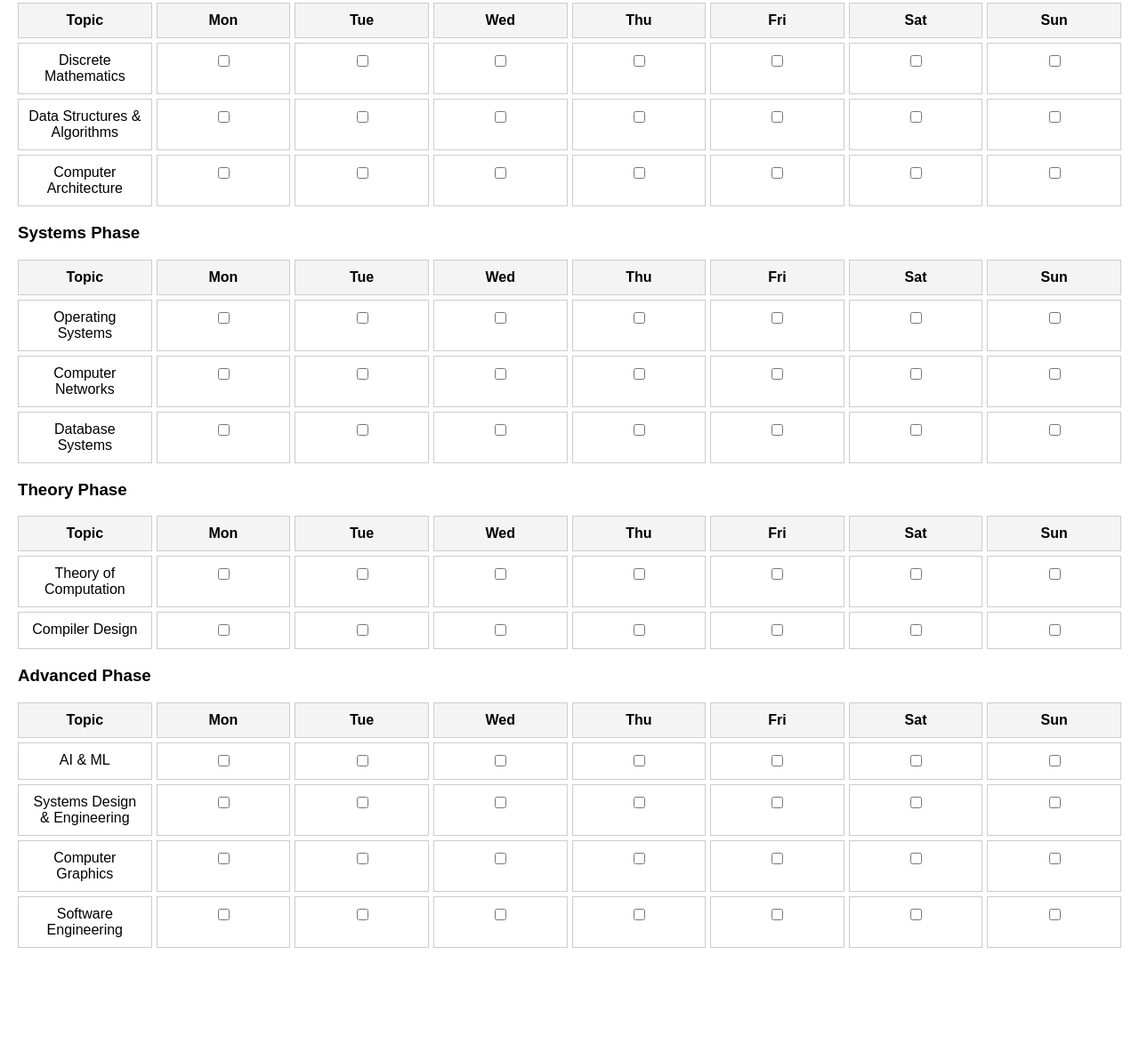
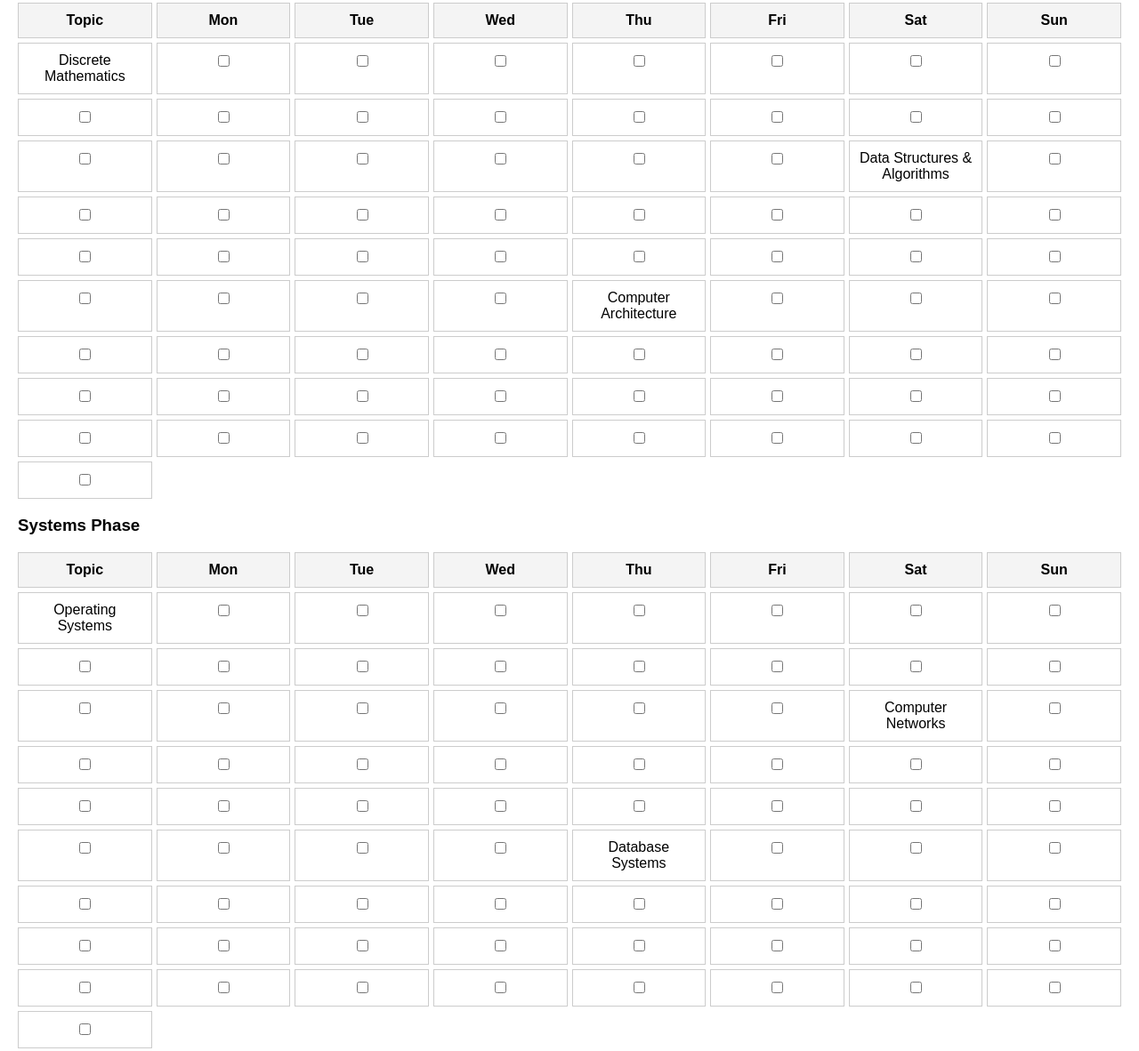
Before and after one commit to squirelboy360/cs, a plain HTML site: page tracker.html in a window 1280 px wide. Shown: the part 144-1326 px from the top of the page at 89% size. Before the commit the page ends 1230 px from the top, so only its background shows below. Drawn offline with Linux system fonts and the light colour scheme.

Commit message:
Update tracker.html

```diff
--- a/tracker.html
+++ b/tracker.html
@@ -27,10 +27,26 @@
             const progressBar = document.getElementById("progress");
 
             const curriculum = [
-                { phase: "Foundation Phase", weeks: 3, topics: ["Discrete Mathematics", "Data Structures & Algorithms", "Computer Architecture"] },
-                { phase: "Systems Phase", weeks: 3, topics: ["Operating Systems", "Computer Networks", "Database Systems"] },
-                { phase: "Theory Phase", weeks: 4, topics: ["Theory of Computation", "Compiler Design"] },
-                { phase: "Advanced Phase", weeks: 6, topics: ["AI & ML", "Systems Design & Engineering", "Computer Graphics", "Software Engineering"] }
+                { phase: "Foundation Phase", weeks: 10, topics: [
+                    { name: "Discrete Mathematics", weeks: 3 },
+                    { name: "Data Structures & Algorithms", weeks: 3 },
+                    { name: "Computer Architecture", weeks: 4 }
+                ]},
+                { phase: "Systems Phase", weeks: 10, topics: [
+                    { name: "Operating Systems", weeks: 3 },
+                    { name: "Computer Networks", weeks: 3 },
+                    { name: "Database Systems", weeks: 4 }
+                ]},
+                { phase: "Theory Phase", weeks: 8, topics: [
+                    { name: "Theory of Computation", weeks: 4 },
+                    { name: "Compiler Design", weeks: 4 }
+                ]},
+                { phase: "Advanced Phase", weeks: 12, topics: [
+                    { name: "Artificial Intelligence & Machine Learning", weeks: 6 },
+                    { name: "Systems Design & Engineering", weeks: 6 },
+                    { name: "Computer Graphics", weeks: 4 },
+                    { name: "Software Engineering", weeks: 4 }
+                ]}
             ];
 
             let progress = JSON.parse(localStorage.getItem("progress")) || {};
@@ -55,16 +71,18 @@
                     section.topics.forEach((topic, topicIndex) => {
                         const topicCell = document.createElement("div");
                         topicCell.classList.add("day");
-                        topicCell.textContent = topic;
+                        topicCell.textContent = topic.name;
                         table.appendChild(topicCell);
 
+                        // Add rows for each week based on the "weeks" field for each topic
+                        for (let week = 0; week < topic.weeks; week++) {
                             for (let day = 0; day < 7; day++) {
                                 const cell = document.createElement("div");
                                 cell.classList.add("day");
 
                                 const checkbox = document.createElement("input");
                                 checkbox.type = "checkbox";
-                            const key = `${phaseIndex}-${topicIndex}-${day}`;
+                                const key = `${phaseIndex}-${topicIndex}-${week}-${day}`;
                                 checkbox.checked = progress[key] || false;
 
                                 checkbox.addEventListener("change", () => toggleProgress(key, cell));
@@ -72,6 +90,7 @@
 
                                 cell.appendChild(checkbox);
                                 table.appendChild(cell);
+                            }
                         }
                     });
 
@@ -95,7 +114,9 @@
 
             function updateProgress() {
                 const totalTasks = Object.keys(progress).length;
-                const percentage = (totalTasks / (curriculum.reduce((sum, sec) => sum + sec.topics.length * 7, 0))) * 100;
+                const totalWeeks = curriculum.reduce((sum, sec) => sum + sec.topics.reduce((sum2, topic) => sum2 + topic.weeks, 0), 0);
+                const totalDays = totalWeeks * 7; // Each week has 7 days
+                const percentage = (totalTasks / totalDays) * 100;
                 progressBar.style.width = `${percentage}%`;
             }
 
```
Lines whose indentation alone changed are shown as unchanged.
